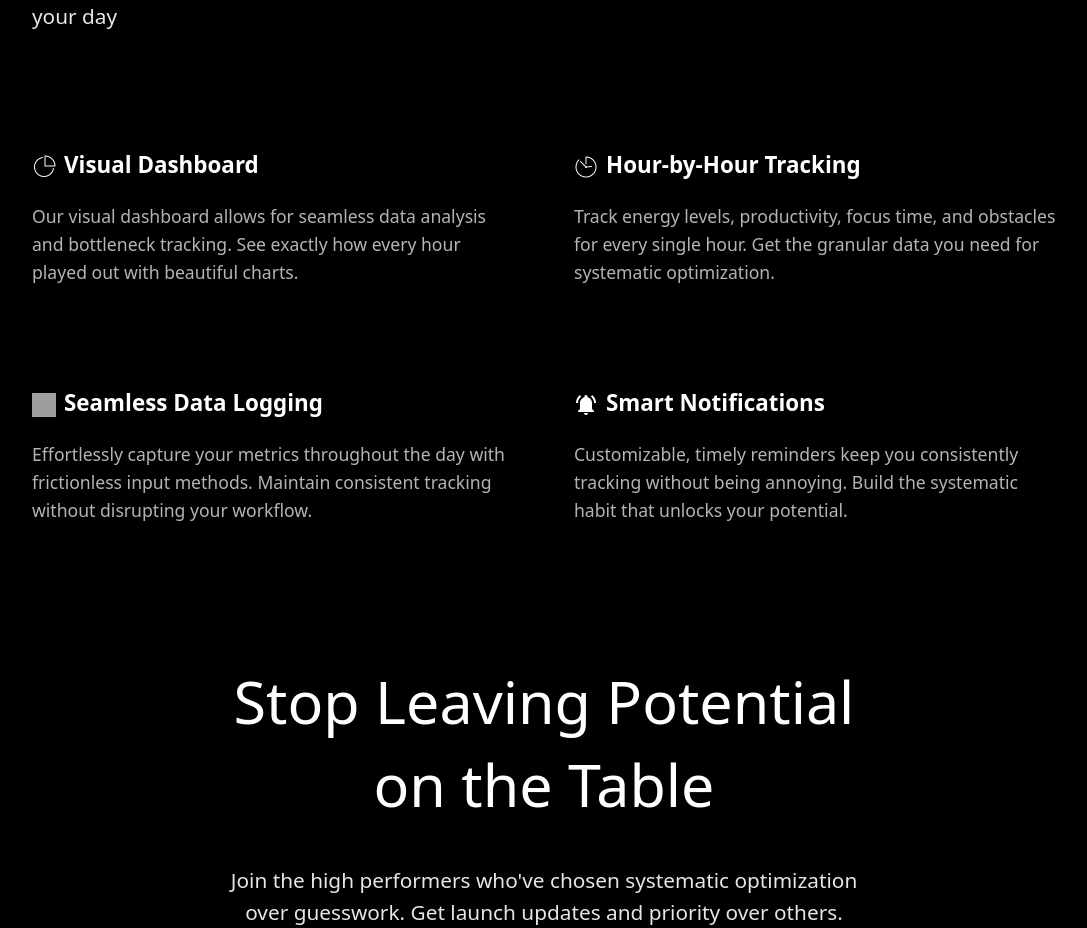
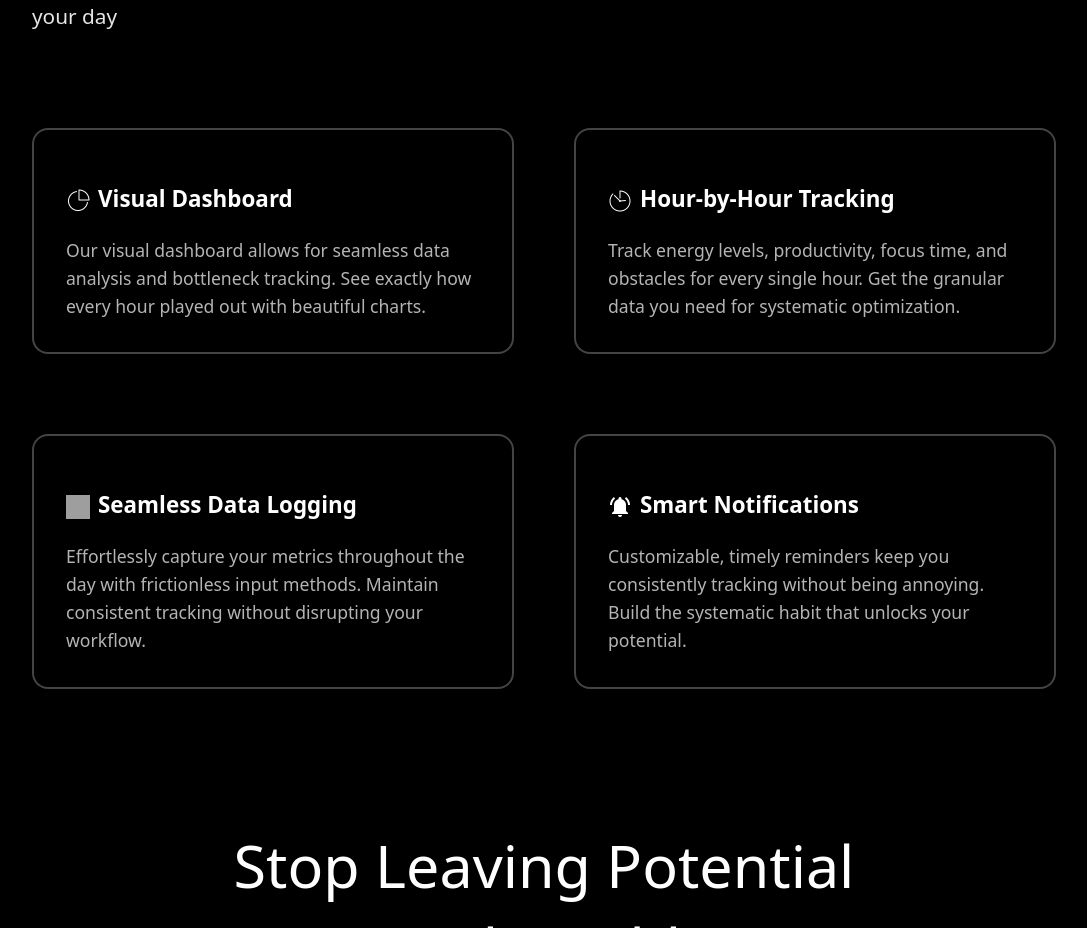
Before and after one commit to HehLul/apexos, a React (Vite) app in the folder landingpage/: page / in a window 1280 px wide. Shown: the part 4069-4997 px from the top of the page, without its empty margins (96-1183 px from the left). Built offline with nearby package versions, Linux system fonts and the light colour scheme; grey boxes are pictures that could not be loaded.

Commit message:
style: added border to feature cards

```diff
--- a/landingpage/src/sections/Features/FeatureCard/FeatureCard.css
+++ b/landingpage/src/sections/Features/FeatureCard/FeatureCard.css
@@ -1,3 +1,9 @@
+.feature-card {
+  border: 2px solid rgb(225, 225, 225, 0.3);
+  border-radius: 16px;
+  padding: 2rem;
+}
+
 .feature-card > img {
   max-height: 300px;
   width: 100%;
```
